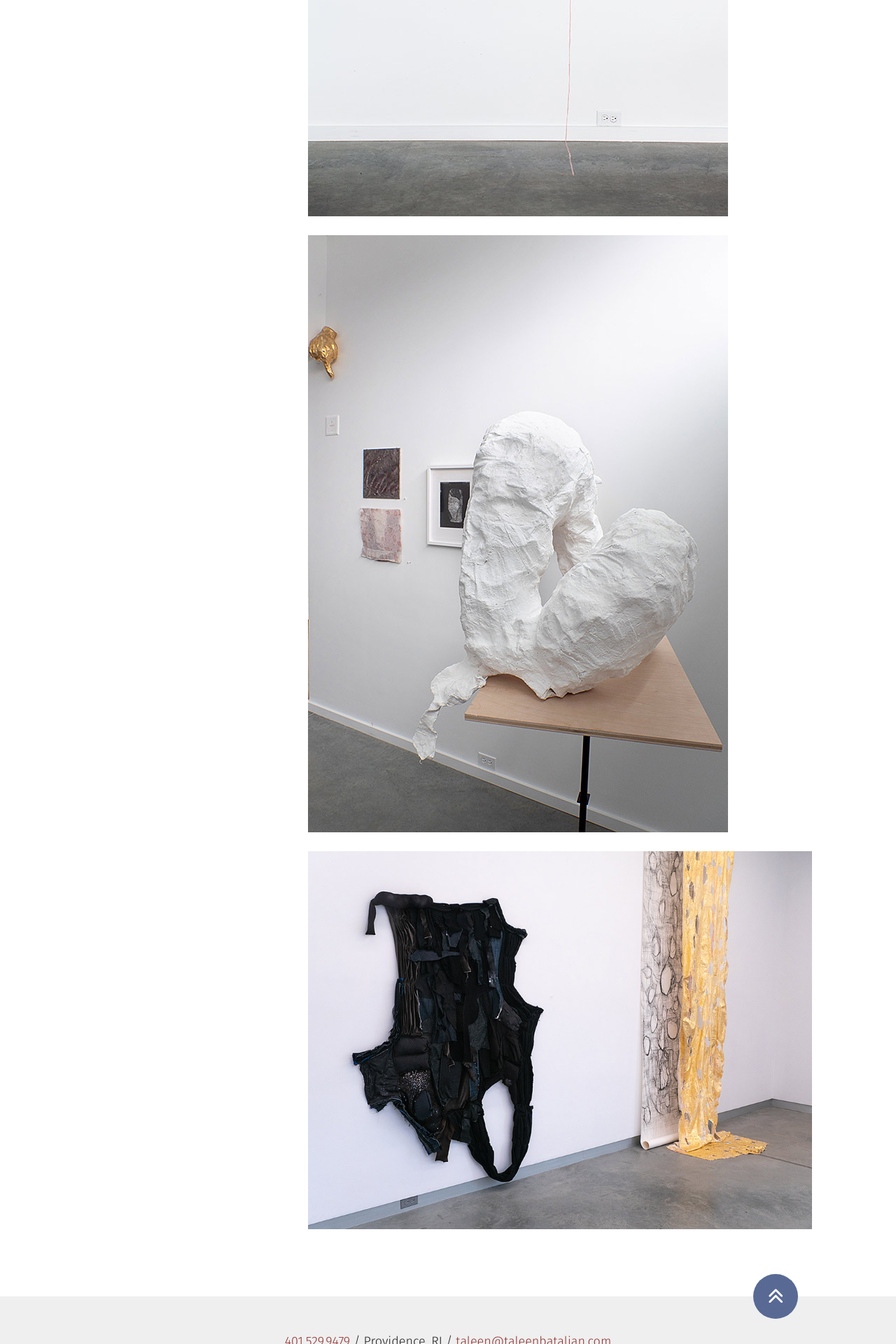
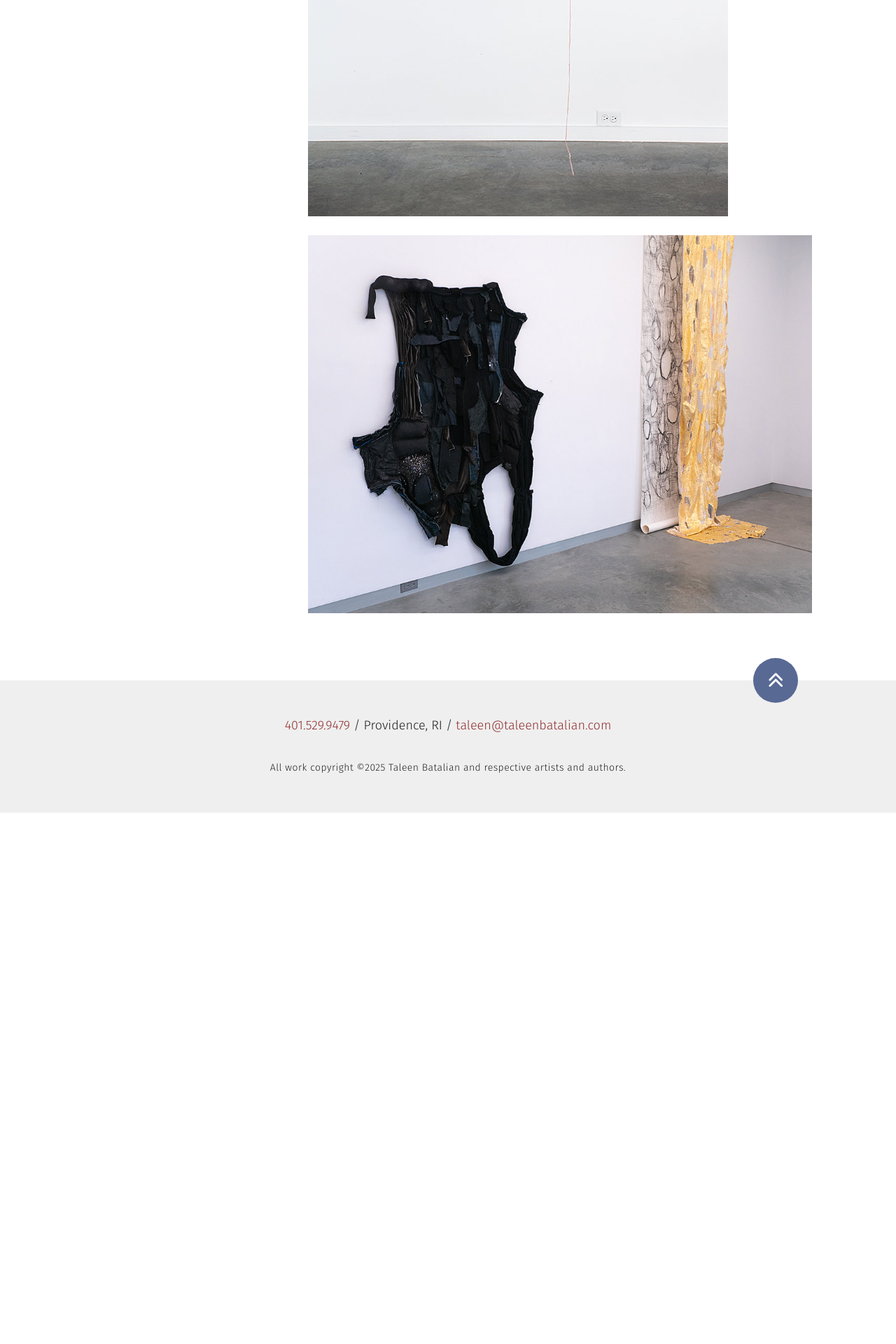
Before and after one commit to highchair/taleen-batalian, a Jekyll site: the page built from exhibitions/counterpoint.html, in a window 1280 px wide. Shown: the part 4480-6400 px from the top of the page at 70% size. Built offline with Jekyll 4.4.1, drawn with Linux system fonts in a browser that asks for light colours; after the commit the page ends 5641 px from its top, so only the background shows below that.

Commit message:
Remove 2nd to last image

```diff
--- a/exhibitions/counterpoint.html
+++ b/exhibitions/counterpoint.html
@@ -25,6 +26,5 @@ meta_image: exhibitions/counterpoint/counterpoint-7165.jpg
   <img src="{{ site.image_path }}exhibitions/counterpoint/counterpoint-7153.jpg" alt="" loading="lazy" />
   <img src="{{ site.image_path }}exhibitions/counterpoint/counterpoint-7190.jpg" alt="" loading="lazy" />
   <img src="{{ site.image_path }}exhibitions/counterpoint/counterpoint-7206.jpg" alt="" loading="lazy" />
-  <img src="{{ site.image_path }}exhibitions/counterpoint/counterpoint-1763.jpg" alt="" loading="lazy" />
   <img src="{{ site.image_path }}exhibitions/counterpoint/counterpoint-1822.jpg" alt="" loading="lazy" />
 </div>
```
Also changed, not shown: other parts of exhibitions/counterpoint.html (+1 -0 lines), assets/exhibitions/counterpoint/counterpoint-1763.jpg (deleted).
